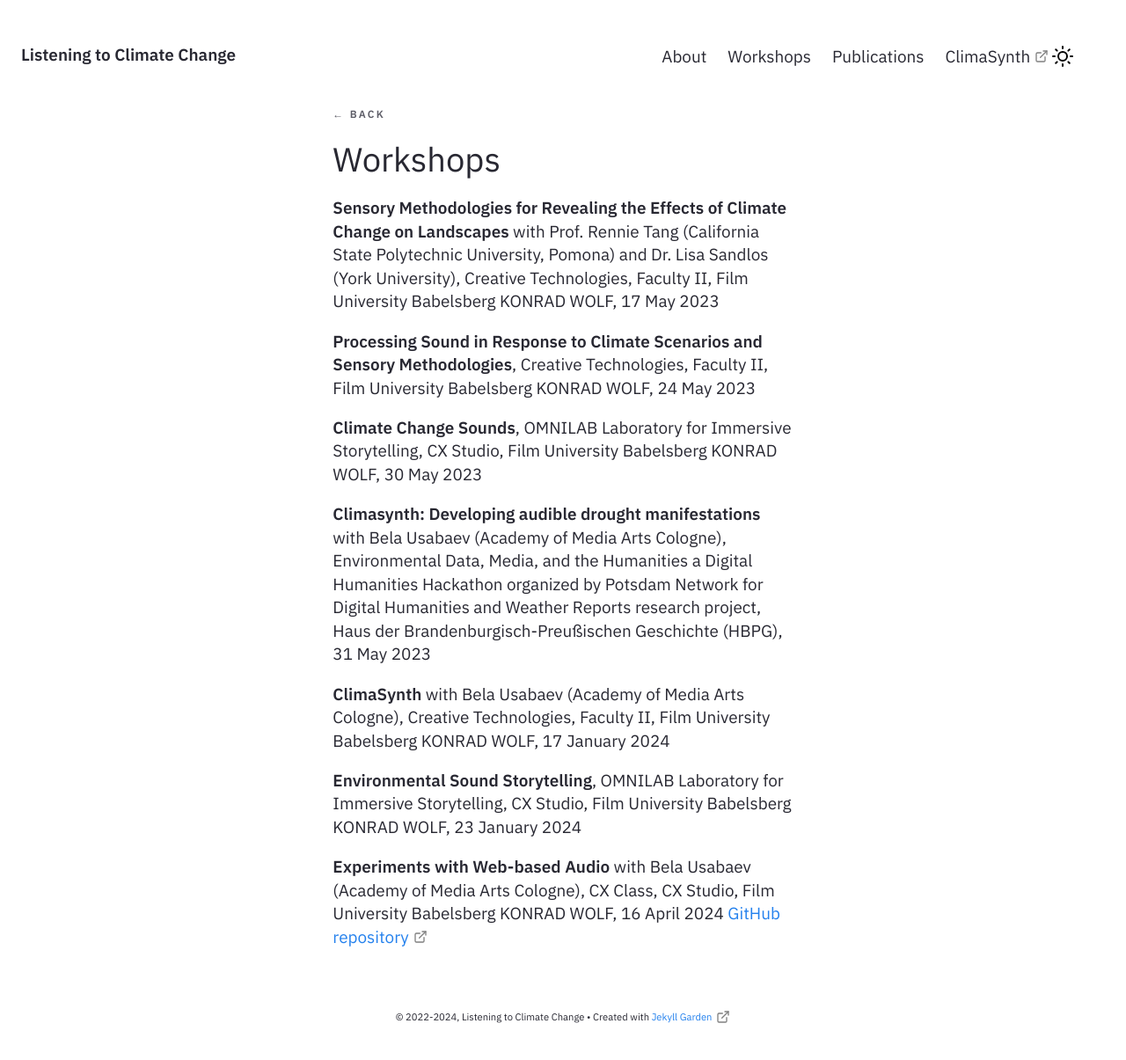
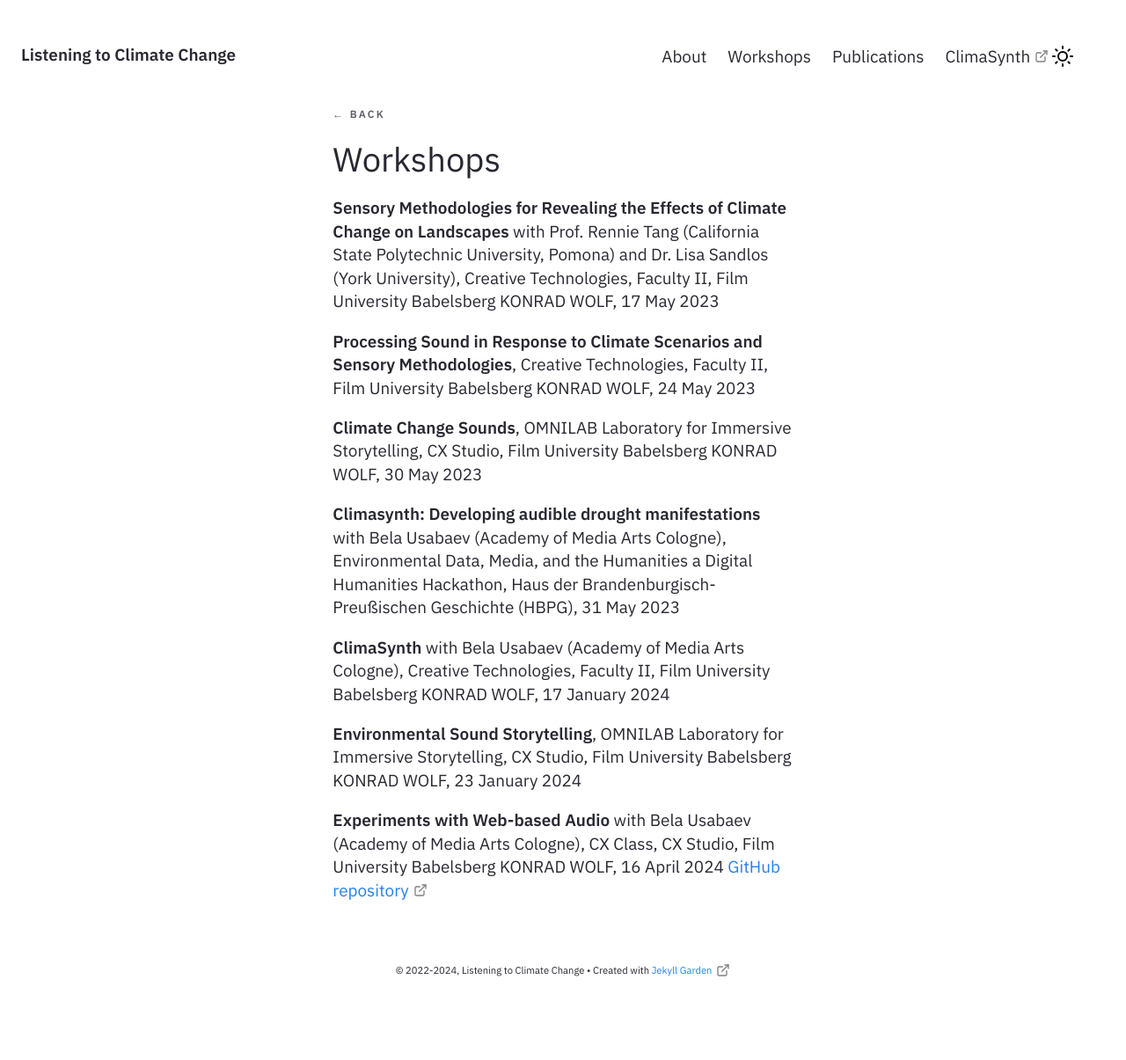
Before and after one commit to listeningtoclimatechange/listeningtoclimatechange.github.io, a Jekyll site: the page built from _notes/workshops.md, in a window 1280 px wide. Shown: the whole page at 88% size. Built offline with Jekyll 4.4.1, drawn with Linux system fonts in a browser that asks for light colours; after the commit the page ends 1152 px from its top, so only the background shows below that.

Commit message:
Update workshops.md

```diff
--- a/_notes/workshops.md
+++ b/_notes/workshops.md
@@ -11,7 +11,7 @@ permalink: /workshops
 **Climate Change Sounds**, OMNILAB Laboratory for Immersive Storytelling, CX Studio, Film University Babelsberg KONRAD WOLF, 30 May 2023
 
 **Climasynth: Developing audible drought manifestations** with Bela Usabaev (Academy of Media Arts Cologne), Environmental Data, Media, and the Humanities
-a Digital Humanities Hackathon organized by Potsdam Network for Digital Humanities and Weather Reports research project, Haus der Brandenburgisch-Preußischen Geschichte (HBPG), 31 May 2023
+a Digital Humanities Hackathon, Haus der Brandenburgisch-Preußischen Geschichte (HBPG), 31 May 2023
 
 **ClimaSynth** with Bela Usabaev (Academy of Media Arts Cologne), Creative Technologies, Faculty II, Film University Babelsberg KONRAD WOLF, 17 January 2024
 
```
